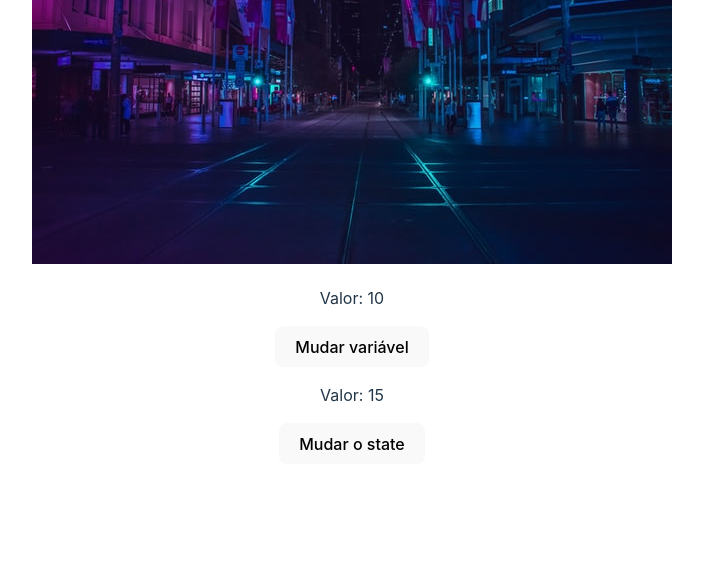
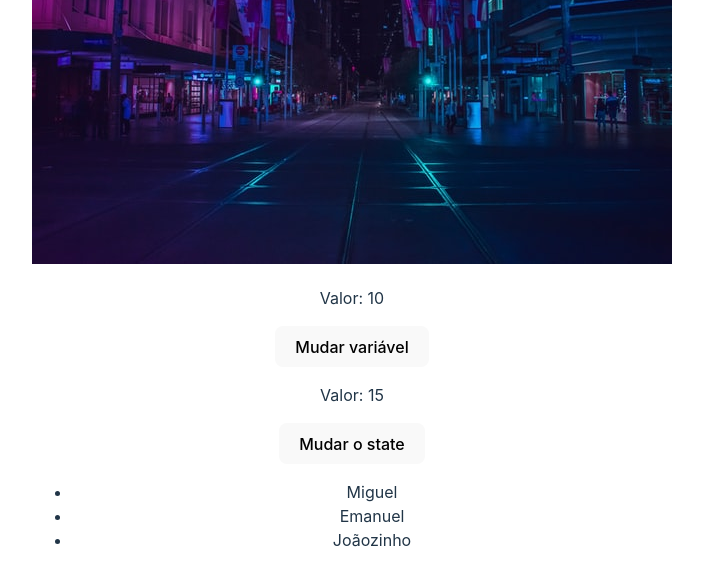
Before and after one commit to NedcloarBR-Study/Udemy-ReactZeroMaestria, a React (Vite) app in the folder 3_AVANCANDO/avancando/: page / in a window 1280 px wide. Shown: the part 753-1339 px from the top of the page, without its empty margins (288-991 px from the left). Built offline with nearby package versions, Linux system fonts and the light colour scheme.

Commit message:
feat: add aula05 - list render

```diff
--- a/3_AVANCANDO/avancando/src/App.jsx
+++ b/3_AVANCANDO/avancando/src/App.jsx
@@ -1,5 +1,6 @@
 import './App.css'
 import City from "./assets/city.jpg"
+import ListRender from './components/ListRender'
 import ManageData from './components/ManageData'
 
 function App() {
@@ -15,6 +16,7 @@ function App() {
         <img src={City} alt="Cidade" />
       </div>
       <ManageData />
+      <ListRender />
     </>
   )
 }
--- /dev/null
+++ b/3_AVANCANDO/avancando/src/components/ListRender.jsx
@@ -0,0 +1,17 @@
+import { useState } from "react";
+
+const ListRender = () => {
+  const [list] = useState(["Miguel", "Emanuel", "Joãozinho"]);
+
+  return (
+    <div>
+      <ul>
+        {list.map((item) => (
+          <li>{item}</li>
+        ))}
+      </ul>
+    </div>
+  );
+}
+
+export default ListRender;
```
Also changed, not shown: 1 other file (tests, documents, lock files or other folders).
